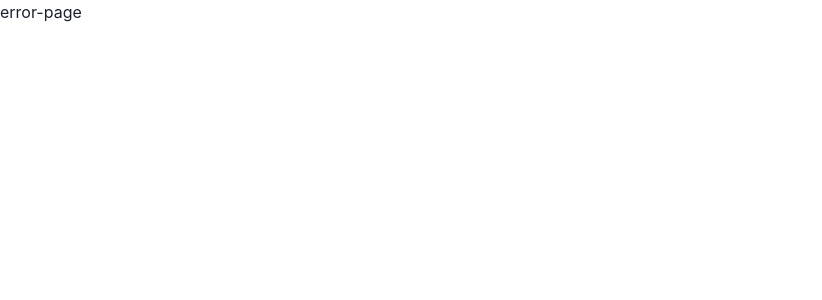
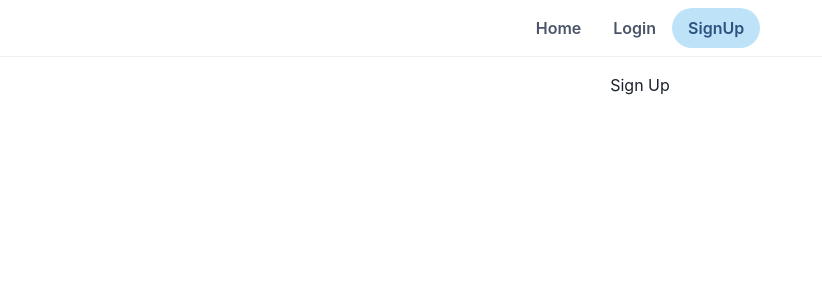
Before and after one commit to carlcrede/system-integration-group5, a React (Vite) app in the folder website/: page /sign-up in a window 1280 px wide. Before the commit this address had no page. Shown: the top 300 px of the page, without its empty margins (0-822 px from the left). Built offline with nearby package versions, Linux system fonts and the light colour scheme.

Commit message:
Refactor of navigation

```diff
--- a/website/src/components/NavBar.tsx
+++ b/website/src/components/NavBar.tsx
@@ -1,56 +1,38 @@
 import {
-    Flex,
     TabList,
     Tabs,
     Tab,
-    Text,
-    TabPanels,
-    TabPanel,
-    Stack,
-    HStack,
-    VStack,
-    Input,
-    Button,
-    FormControl,
-    FormLabel,
-    FormErrorMessage,
-    FormHelperText,
+    Box,
+    Divider,
 } from "@chakra-ui/react"
+import React, { FunctionComponent } from "react";
 import { Link } from "react-router-dom";
-import LoginPage from "../routes/LoginPage";
 
-function NavBar() {
+type Props = {
+    selectedIndex: 0 | 1 | 2
+}
+
+const NavBar: FunctionComponent<Props> = ({selectedIndex}) => {
     return (
-        <div>
-            <Tabs variant='soft-rounded'>
-                <TabList>
+        <Box mb="4">
+            <Tabs
+                my="2"
+                variant='soft-rounded'
+                index={selectedIndex}>
+                <TabList justifyContent='center'>
                     <Tab>
                         <Link to="/">Home</Link>
                     </Tab>
                     <Tab>
-                        <Link to="/">Login</Link>
+                        <Link to="/login">Login</Link>
                     </Tab>
                     <Tab>
-                        <Link to="/">SignUp</Link>
+                        <Link to="/sign-up">SignUp</Link>
                     </Tab>
                 </TabList>
-                <TabPanels>
-                    <TabPanel>
-                        <Flex align={'center'} justifyContent={'center'}>
-                            <Text>Wishlist Home</Text>
-                        </Flex>
-                    </TabPanel>
-                    <TabPanel>
-                        <LoginPage />
-                    </TabPanel>
-                    <TabPanel>
-                        <Flex align={'center'} justifyContent={'center'}>
-                            <Text>Sign Up</Text>
-                        </Flex>
-                    </TabPanel>
-                </TabPanels>
             </Tabs>
-        </div >
+            <Divider />
+        </Box>
     )
 }
 
--- /dev/null
+++ b/website/src/containers/PageTemplate.tsx
@@ -0,0 +1,19 @@
+import { Box } from "@chakra-ui/react";
+import React, { FunctionComponent, ReactElement } from "react";
+import NavBar from "../components/NavBar";
+
+interface PageTemplateProps {
+    children: ReactElement,
+    selectedIndex: 0 | 1 | 2
+}
+
+const PageTemplate: FunctionComponent<PageTemplateProps> = ({children, selectedIndex}) => {
+    return (
+        <Box flexDir='column' justifyContent={'center'}>
+            <NavBar selectedIndex={selectedIndex} />
+            {children}
+        </Box>
+    );
+}
+
+export default PageTemplate;
--- a/website/src/main.tsx
+++ b/website/src/main.tsx
@@ -23,7 +23,20 @@ const router = createBrowserRouter([
     element: <Root />,
     errorElement: <ErrorPage />,
     children: [
-
+    ],
+  },
+  {
+    path: "/login",
+    element: <LoginPage />,
+    errorElement: <ErrorPage />,
+    children: [
+    ],
+  },
+  {
+    path: "/sign-up",
+    element: <SignUpPage />,
+    errorElement: <ErrorPage />,
+    children: [
     ],
   },
 ]);
--- a/website/src/routes/LoginPage.tsx
+++ b/website/src/routes/LoginPage.tsx
@@ -1,19 +1,15 @@
 import {
   Container,
-  Flex,
   Text,
-  StackDivider,
-  Stack,
-  HStack,
   VStack,
-  Input,
-  Button,
   FormControl,
   FormLabel,
   FormErrorMessage,
-  FormHelperText,
+  Button,
+  Input,
 } from "@chakra-ui/react"
 import { Field, Form, Formik } from 'formik';
+import PageTemplate from "../containers/PageTemplate";
 
 function LoginPage() {
 
@@ -47,6 +43,7 @@ function LoginPage() {
   </VStack>)
 
   return (
+    <PageTemplate selectedIndex={1}>
     <Container maxW='xs' centerContent>
       <VStack>
         <h1>Login</h1>
@@ -58,7 +55,7 @@ function LoginPage() {
               actions.setSubmitting(false)
             }, 1000)
           }}
-        >
+          >
           {(props) => (
             <Form>
               <Field name='email' validate={validateEmail}>
@@ -84,7 +81,7 @@ function LoginPage() {
                 colorScheme='teal'
                 isLoading={props.isSubmitting}
                 type='submit'
-              >
+                >
                 Submit
               </Button>
             </Form>
@@ -92,6 +89,7 @@ function LoginPage() {
         </Formik>
       </VStack>
     </Container>
+    </PageTemplate>
   )
 }
 
--- a/website/src/routes/Root.tsx
+++ b/website/src/routes/Root.tsx
@@ -3,7 +3,7 @@ import { useQuery, gql } from '@apollo/client';
 import { useState } from "react";
 import Product from "../components/Product";
 import { Product as ProductType } from "../gql/graphql";
-import NavBar from "../components/NavBar";
+import PageTemplate from "../containers/PageTemplate";
 
 const SearchProductDocument = gql(/* GraphQL */
 `query SearchProduct($name: String!) {
@@ -27,8 +27,8 @@ function Root() {
 
   const item = data?.searchProduct as ProductType
   return (
+    <PageTemplate selectedIndex={0}>
     <Flex flexDir='column' align={'center'} justifyContent={'center'}>
-        <NavBar />
         <Text fontSize='x-large'>Products</Text>
         <InputGroup size='md' my="5" px="5">
           <Input
@@ -46,6 +46,7 @@ function Root() {
           {/* ))} */}
         </SimpleGrid>
     </Flex>
+    </PageTemplate>
   )
 }
 
--- a/website/src/routes/SignUpPage.tsx
+++ b/website/src/routes/SignUpPage.tsx
@@ -1,14 +1,13 @@
 import { Flex, Text } from "@chakra-ui/react"
-import NavBar from "../components/NavBar";
+import PageTemplate from "../containers/PageTemplate";
 
 function SignUpPage() {
   return (
-    <div>
-    <NavBar />
+    <PageTemplate selectedIndex={2}>
       <Flex align={'center'} justifyContent={'center'}>
         <Text>Sign Up</Text>
       </Flex>
-    </div>
+    </PageTemplate>
   )
 }
 
```
